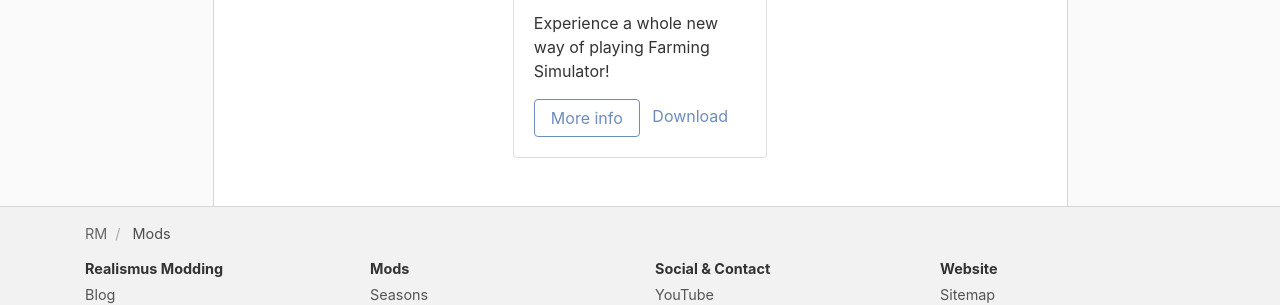
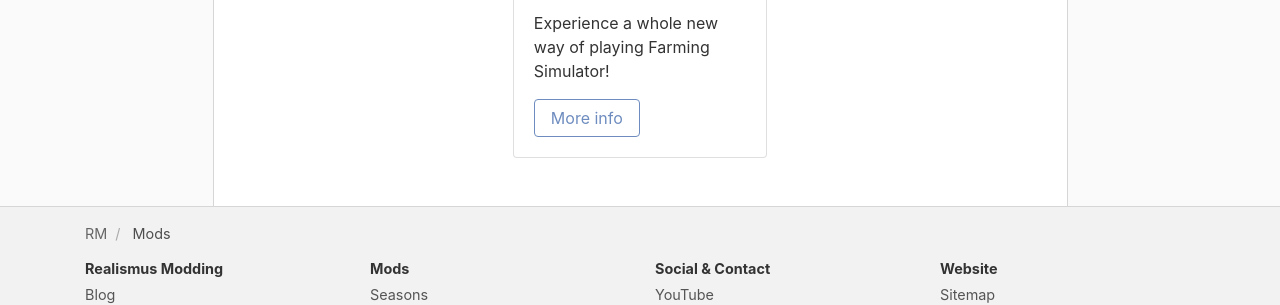
Before and after one commit to RealismusModding/realismusmodding.github.io, a Jekyll site: the page built from mods/index.html, in a window 1280 px wide. Shown: the part 381-686 px from the top of the page. Built offline with Jekyll 4.4.1, drawn with Linux system fonts in a browser that asks for light colours; comment, search, counter and statistics services are not loaded.

Commit message:
Remove download button on mods page when not released

```diff
--- a/mods/index.html
+++ b/mods/index.html
@@ -17,7 +17,7 @@ title: Mods
 
                 <a href="/mods/{{ modHash[0] }}" class="btn btn-outline-primary">More info</a>
 
-                {% if mod.modhub_id %}
+                {% if mod.modhub_id and mod.released %}
                 <a href="https://farming-simulator.com/mod.php?mod_id={{ mod.modhub_id }}" class="card-link ml-2">Download</a>
                 {% endif%}
             </div>
```
